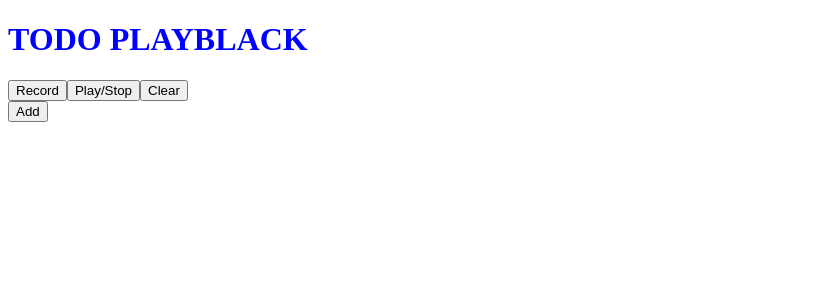
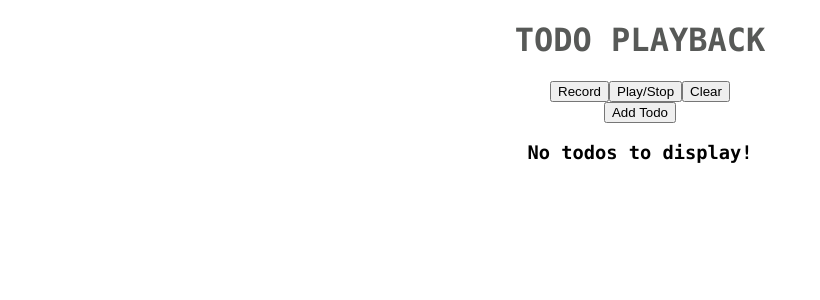
Before and after one commit to kingdivine/todo-playback, a React app: page / in a window 1280 px wide. Shown: the top 300 px of the page, without its empty margins (0-820 px from the left). Built offline with nearby package versions, Linux system fonts and the light colour scheme.

Commit message:
Style changes - create basic layout.

```diff
--- a/src/Components/App/App.js
+++ b/src/Components/App/App.js
@@ -75,9 +75,9 @@ const App = () => {
   };
 
   return (
-    <div>
+    <div className="app-container">
       <div>
-        <h1>TODO PLAYBLACK</h1>
+        <h1>TODO PLAYBACK</h1>
       </div>
       <PlaybackControls
         toggleRecord={toggleRecord}
--- a/src/Components/App/App.scss
+++ b/src/Components/App/App.scss
@@ -1,5 +1,15 @@
-@import "../../styles/colors";
+@import "../../styles/variables";
 
 h1 {
   color: $header-color;
+  font-size: 32px;
+  font-family: "Lucida Console", Monaco, monospace;
 }
+
+body {
+  font-family: $primary-font;
+}
+
+.app-container {
+  text-align: center;
+}
--- a/src/Components/List/List.js
+++ b/src/Components/List/List.js
@@ -1,6 +1,8 @@
 import React from "react";
 import ListItem from "../ListItem/ListItem";
 import { v4 as uuidv4 } from "uuid";
+
+import "./List.scss";
 
 const List = ({ todos, createTodo, deleteTodo, updateTodo }) => {
   const handleClickAdd = () => {
@@ -13,18 +15,24 @@ const List = ({ todos, createTodo, deleteTodo, updateTodo }) => {
     createTodo(newTodo);
   };
   return (
+    <div className="list-container">
       <div>
-      <div>
-        <button onClick={handleClickAdd}>Add</button>
+        <button onClick={handleClickAdd}>Add Todo</button>
       </div>
-      {todos.map((todo) => (
+      <div className="list-items-container">
+        {todos.length > 0 ? (
+          todos.map((todo) => (
             <ListItem
               key={todo.id}
               todo={todo}
               deleteTodo={deleteTodo}
               updateTodo={updateTodo}
             />
-      ))}
+          ))
+        ) : (
+          <h3 className="empty-list-message"> No todos to display!</h3>
+        )}
+      </div>
     </div>
   );
 };
--- /dev/null
+++ b/src/Components/List/List.scss
@@ -0,0 +1,10 @@
+@import "../../styles/variables";
+
+.list-items-container {
+  width: 50%;
+  margin: auto;
+}
+
+.empty-list-message {
+  font-family: $primary-font;
+}
--- a/src/Components/ListItem/ListItem.js
+++ b/src/Components/ListItem/ListItem.js
@@ -1,12 +1,14 @@
 import React from "react";
 import moment from "moment";
 
+import "./ListItem.scss";
+
 const ListItem = ({ todo, deleteTodo, updateTodo }) => {
   return (
-    <div>
-      <p>{todo.name}</p>
-      <p>{todo.description}</p>
-      <p>{moment(todo.createdDate).calendar()}</p>
+    <div className="list-item">
+      <p className="item-name">{todo.name}</p>
+      <p className="item-description">{todo.description}</p>
+      <p className="item-date">{moment(todo.createdDate).calendar()}</p>
       <button onClick={() => deleteTodo(todo)}>Delete</button>
       <button onClick={() => updateTodo(todo)}>Update</button>
     </div>
--- /dev/null
+++ b/src/Components/ListItem/ListItem.scss
@@ -0,0 +1,20 @@
+.list-item {
+  box-shadow: 0 2px 4px #d9d9d9;
+  margin: 30px 0 30px 0;
+  padding: 5px;
+}
+
+.item-name {
+  font-size: 16px;
+}
+
+.item-description {
+  font-size: 14px;
+  color: 404040;
+  font-style: italic;
+}
+
+.item-date {
+  color: #737373;
+  font-size: 12px;
+}
--- a/src/styles/_colors.scss
+++ /dev/null
@@ -1 +0,0 @@
-$header-color: blue;
--- /dev/null
+++ b/src/styles/_variables.scss
@@ -0,0 +1,2 @@
+$header-color: #575957;
+$primary-font: "Lucida Console", Monaco, monospace;
```
Also changed, not shown: src/styles/_fonts.scss (deleted). Lines whose indentation alone changed are shown as unchanged.
